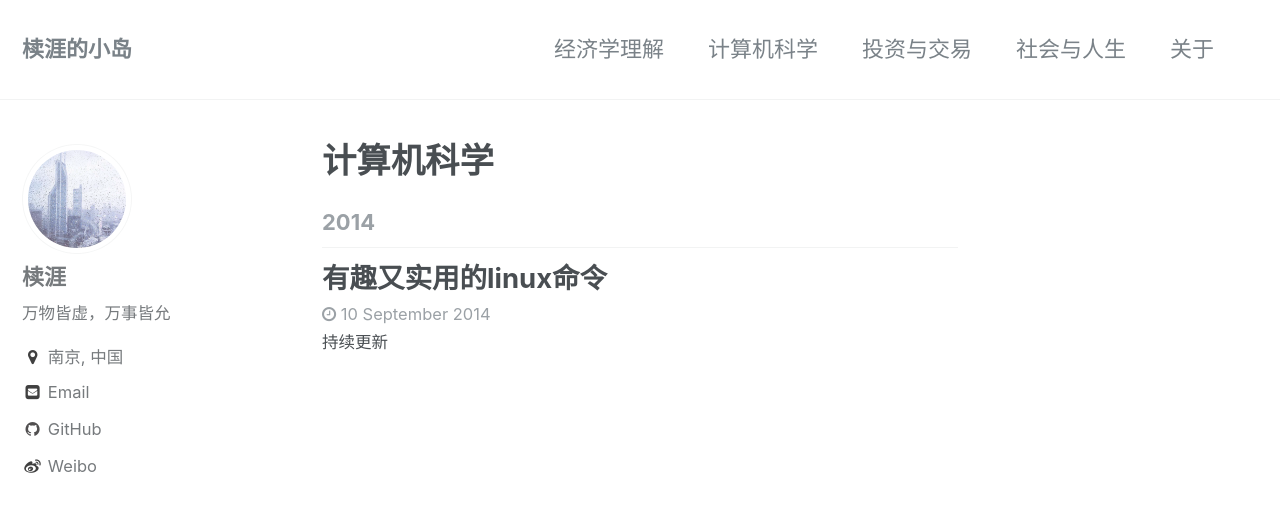
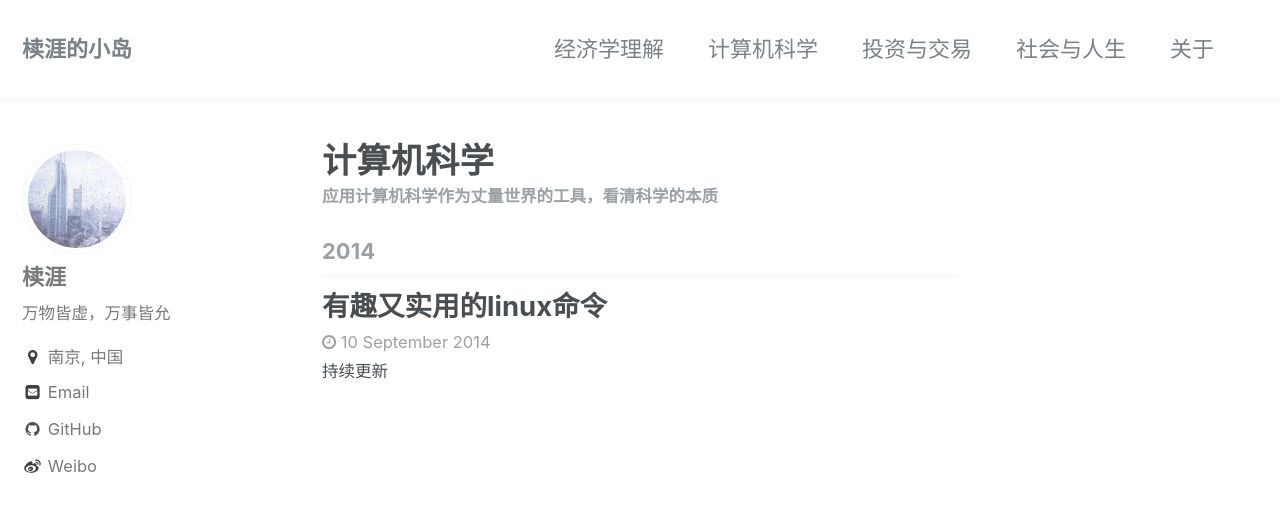
Before and after one commit to wudayu/wudayu.github.io, a Jekyll site: the page built from _pages/headers/cs.html, in a window 1280 px wide and 900 px high. Shown: the top 512 px of the window. Built offline with Jekyll 4.4.1, drawn with Linux system fonts in a browser that asks for light colours.

Commit message:
add excerpt for header pages

```diff
--- a/_layouts/archive.html
+++ b/_layouts/archive.html
@@ -20,6 +20,7 @@ layout: default
   <div class="archive">
     {% unless page.header.overlay_color or page.header.overlay_image %}
       <h1 class="page__title">{{ page.title }}</h1>
+      <h4 class="page__meta">{{ page.excerpt }}</h1>
     {% endunless %}
     {{ content }}
   </div>
--- a/_pages/headers/cs.html
+++ b/_pages/headers/cs.html
@@ -2,6 +2,7 @@
 layout: archive
 permalink: /cs/
 title: "计算机科学"
+excerpt: "应用计算机科学作为丈量世界的工具，看清科学的本质"
 author_profile: true
 ---
 
--- a/_pages/headers/economy.html
+++ b/_pages/headers/economy.html
@@ -2,6 +2,7 @@
 layout: archive
 permalink: /economy/
 title: "经济学理解"
+excerpt: "使用经济学的思考方式看待这个世界，把控不公平优势"
 author_profile: true
 ---
 
--- a/_pages/headers/social.html
+++ b/_pages/headers/social.html
@@ -2,6 +2,7 @@
 layout: archive
 permalink: /social/
 title: "社会与人生"
+excerpt: "运用充分社交感知人与人与自然关系，迸发思想与行为"
 author_profile: true
 ---
 
--- a/_pages/headers/trade.html
+++ b/_pages/headers/trade.html
@@ -2,6 +2,7 @@
 layout: archive
 permalink: /trade/
 title: "投资与交易"
+excerpt: "关注投资与交易和世界与时间做交换，成就心灵和自由"
 author_profile: true
 ---
 
```
Also changed, not shown: _sass/minimal-mistakes/_page.scss (line endings or trailing spaces).
